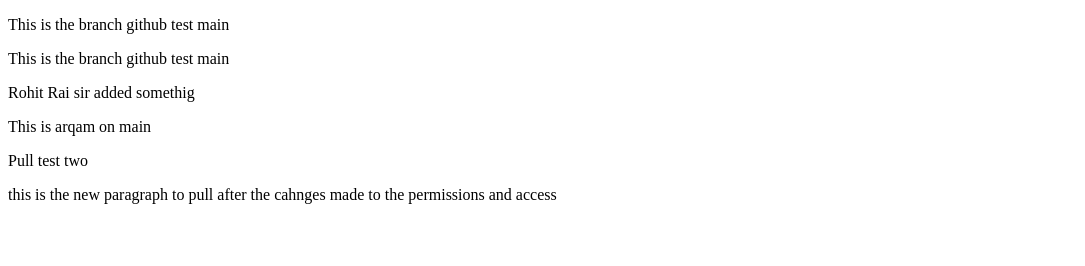
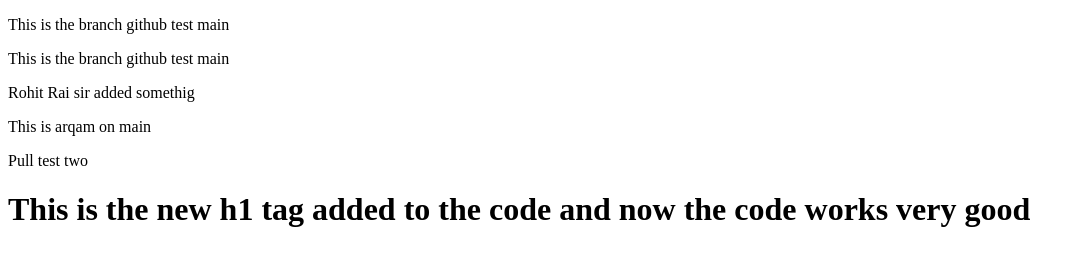
Before and after one commit to pranavtartey/githubtest, a plain HTML site: page index.html in a window 1280 px wide. Shown: the whole page, without its empty margins (0-1085 px from the left). Drawn offline with Linux system fonts and the light colour scheme.

Commit message:
This is the new commit for the branch

```diff
--- a/index.html
+++ b/index.html
@@ -12,9 +12,8 @@
     <p>Rohit Rai sir added somethig</p>
     <p>This is arqam on main</p>
     <p>Pull test two</p>
-    <p>
-      this is the new paragraph to pull after the cahnges made to the
-      permissions and access
-    </p>
+    <h1>
+      This is the new h1 tag added to the code and now the code works very good
+    </h1>
   </body>
 </html>
```
